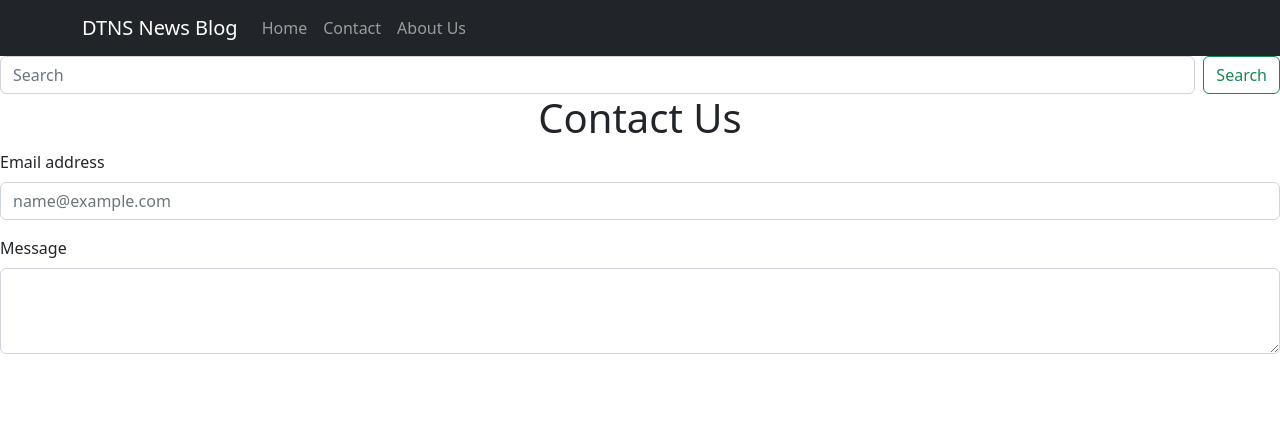
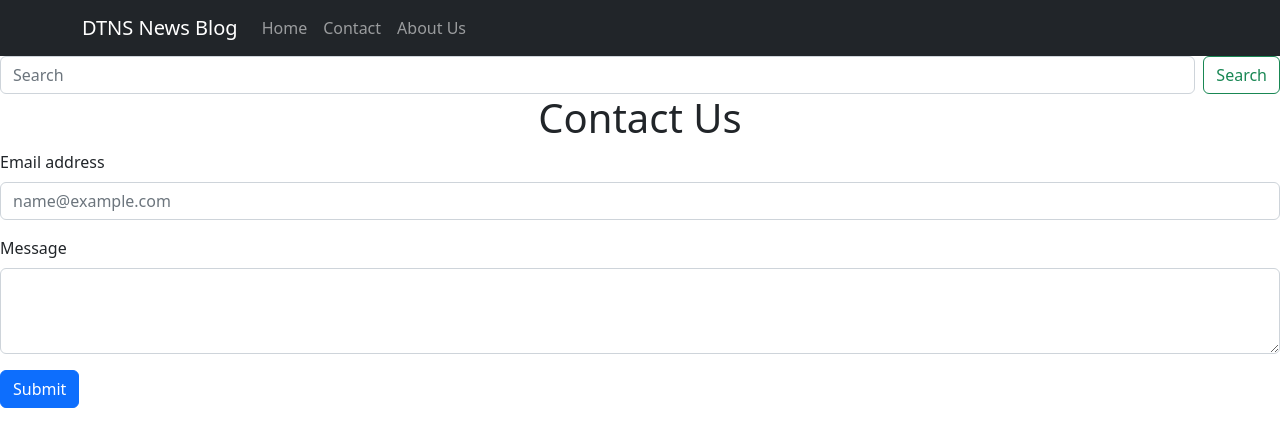
Before and after one commit to curlerhaus/DTNS_News_Blog, a React (Create React App) app in the folder client/: page /contact in a window 1280 px wide. Shown: the top 446 px of the page. Built offline with nearby package versions, Linux system fonts and the light colour scheme.

Commit message:
updated contact form

```diff
--- a/client/src/components/contact.js
+++ b/client/src/components/contact.js
@@ -1,6 +1,7 @@
 import Form from "react-bootstrap/Form";
 import TopNavBar from "./topnavbar";
 import "./contact.css";
+import Button from "react-bootstrap/Button";
 
 export default function Contact() {
   return (
@@ -10,12 +11,15 @@
       <Form>
         <Form.Group className="mb-3" controlId="exampleForm.ControlInput1">
           <Form.Label>Email address</Form.Label>
-          <Form.Control type="email" placeholder="name@example.com" />
+          <Form.Control required type="email" placeholder="name@example.com" />
         </Form.Group>
         <Form.Group className="mb-3" controlId="exampleForm.ControlTextarea1">
           <Form.Label>Message</Form.Label>
           <Form.Control as="textarea" rows={3} />
         </Form.Group>
+        <Button variant="primary" type="submit">
+          Submit
+        </Button>
       </Form>
     </>
   );
```
